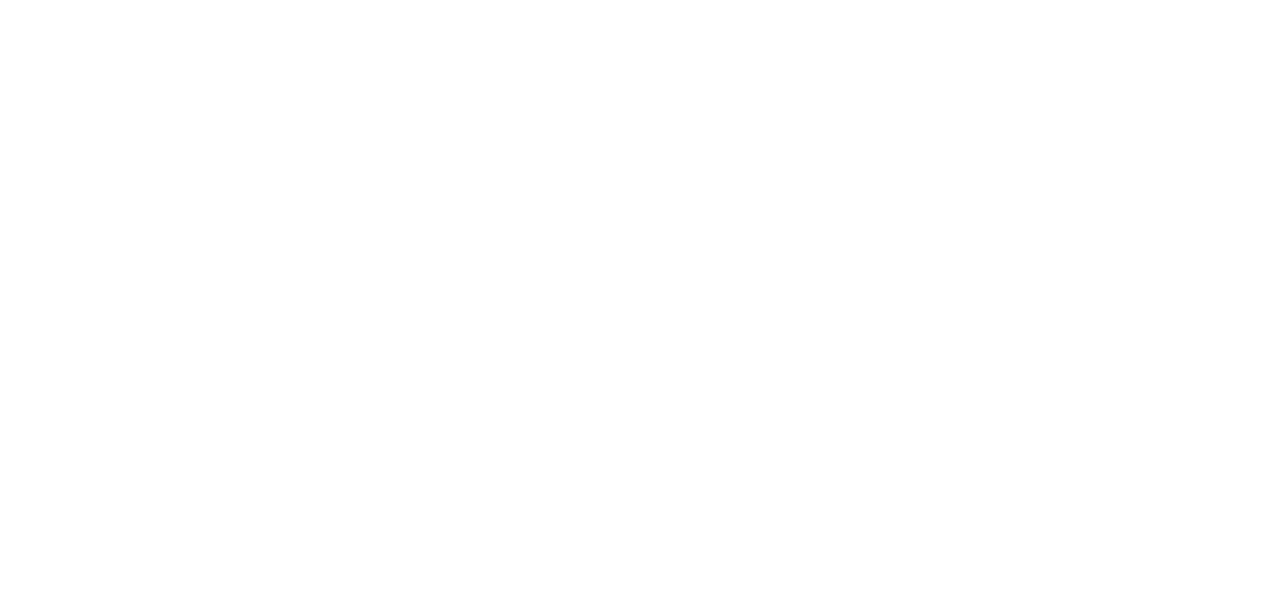
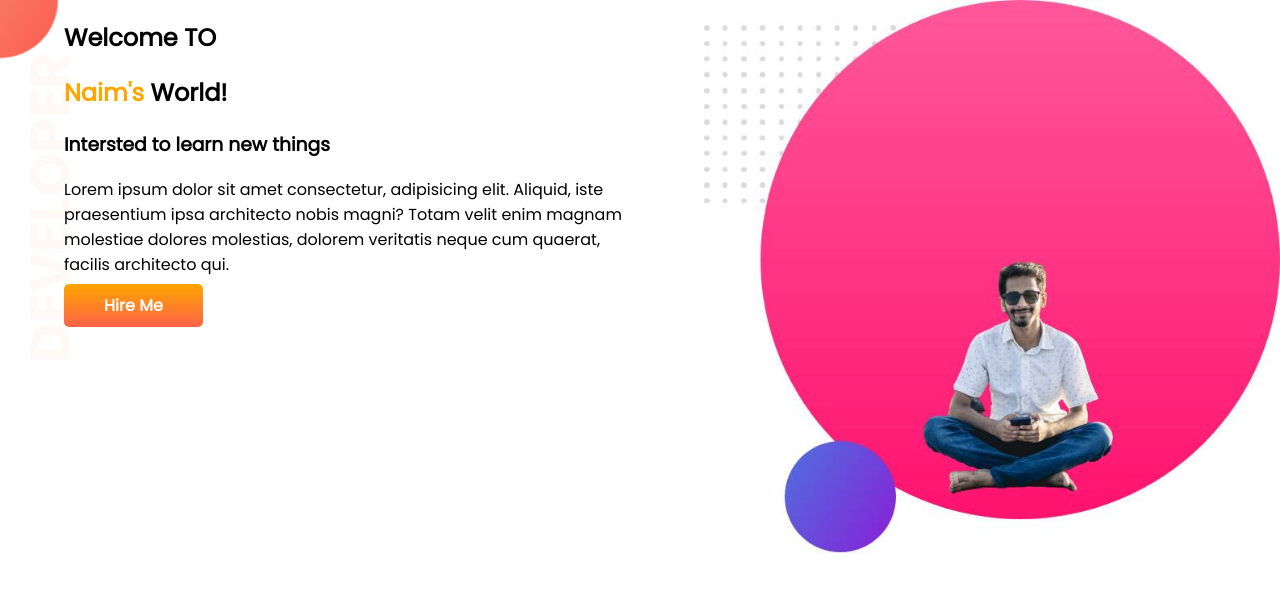
Before and after one commit to Kamruzzamannaim/developer-portfolioAgain, a plain HTML site: page index.html in a window 1280 px wide. Drawn offline with Linux system fonts and the light colour scheme.

Commit message:
first section

```diff
--- a/index.html
+++ b/index.html
@@ -6,8 +6,24 @@
     <meta name="viewport" content="width=device-width, initial-scale=1.0">
     <title>Naim's Portfolio</title>
     <link rel="stylesheet" href="style.css">
+    <link rel="preconnect" href="https://fonts.googleapis.com">
+<link rel="preconnect" href="https://fonts.gstatic.com" crossorigin>
+<link href="https://fonts.googleapis.com/css2?family=Poppins&display=swap" rel="stylesheet">
 </head>
 <body>
+<section class="top-banner">
+    <div class="half-width">    <h1>Welcome TO</h1>
+        <h1><span class="Orange-Color">Naim's</span> World!</h1>
+        <h3>Intersted to learn new things </h3>
+        <p>
+            Lorem ipsum dolor sit amet consectetur, adipisicing elit. Aliquid, iste praesentium ipsa architecto nobis magni? Totam velit enim magnam molestiae dolores molestias, dolorem veritatis neque cum quaerat, facilis architecto qui.
+        </p>
+        <a class="button" target="-blank"href="https://www.linkedin.com/in/md-naim-ba7b63151/">Hire Me</a>
+    </div>
+        <div class="half-width">
+            <img src="images/Naim 1.jpg" alt="">
+        </div>
+</section>
 
 </body>
 </html>
--- a/style.css
+++ b/style.css
@@ -0,0 +1,30 @@
+body{
+    font-family: 'Poppins', sans-serif;
+    margin: 0;
+}
+
+section{
+    display:flex;
+}
+.top-banner{
+   background-image: url(images/top-banner.png);
+   background-repeat: no-repeat;
+}
+.half-width{
+    width: 50%;
+    padding-left: 5%;
+}
+.half-width img{
+    width: 100%;
+}
+.Orange-Color{
+    color: orange;
+}
+.button{
+    color: white;
+    font-weight: 700;
+    text-decoration: none;
+    background-image: linear-gradient(orange,tomato);
+    padding: 10px 40px ;
+    border-radius: 5px;
+}
```
